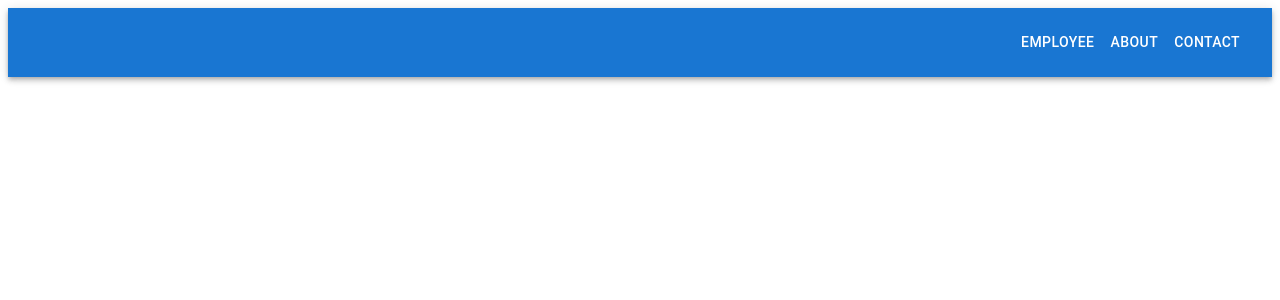
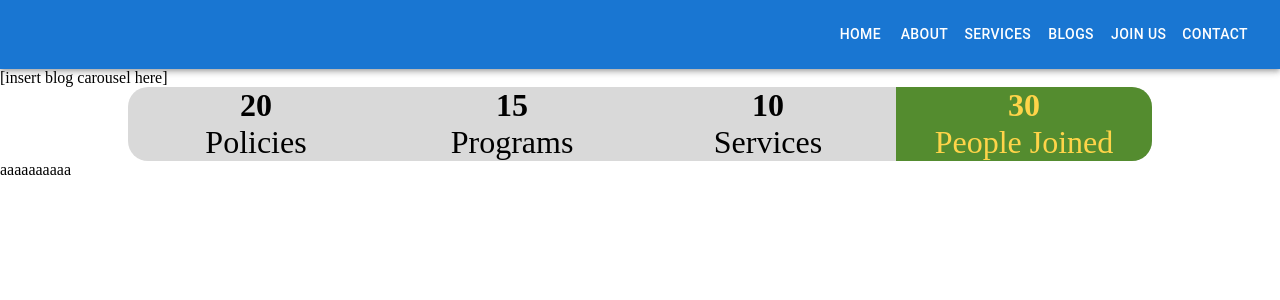
Before and after one commit to AmielSaballo/Wildlife, a React app: page / in a window 1280 px wide. Shown: the top 300 px of the page. Built offline with nearby package versions, Linux system fonts and the light colour scheme.

Commit message:
Initial Counter design

```diff
--- a/package.json
+++ b/package.json
@@ -16,6 +16,7 @@
     "@babel/preset-env": "^7.20.2",
     "@babel/preset-react": "^7.18.6",
     "babel-loader": "^9.1.2",
+    "css-loader": "^6.7.3",
     "html-webpack-plugin": "^5.5.0",
     "webpack": "^5.75.0",
     "webpack-cli": "^5.0.1",
@@ -25,9 +26,11 @@
     "@emotion/react": "^11.10.5",
     "@emotion/styled": "^11.10.5",
     "@mui/icons-material": "^5.11.9",
+    "@mui/joy": "^5.0.0-alpha.67",
     "@mui/material": "^5.11.9",
     "react": "^18.2.0",
     "react-dom": "^18.2.0",
-    "react-router-dom": "^6.8.1"
+    "react-router-dom": "^6.8.1",
+    "style-loader": "^3.3.1"
   }
 }
--- /dev/null
+++ b/src/Modules/Common/Footer.js
@@ -0,0 +1,20 @@
+import React from "react";
+import "../Common/Styles/Footer.css";
+
+function Footer() {
+  return (
+    <div>
+      <div className="footer">
+        <div className="footerL">
+          <div className="logo"></div>
+        </div>
+        <div className="footerR">
+          <p className="siteName">Wildlife PH</p>
+          <p className="terms">TERMS AND CONDITIONS</p>
+        </div>
+      </div>
+    </div>
+  );
+}
+
+export default Footer;
--- a/src/Modules/Common/Navbar.js
+++ b/src/Modules/Common/Navbar.js
@@ -11,7 +11,7 @@ import Container from "@mui/material/Container";
 import Button from "@mui/material/Button";
 import MenuItem from "@mui/material/MenuItem";
 
-const pages = ["Employee", "About", "Contact"];
+const pages = ["Home", "About", "Services", "Blogs", "Join Us", "Contact"];
 
 function Navbar() {
   const [anchorElNav, setAnchorElNav] = React.useState(null);
@@ -76,7 +76,9 @@ function Navbar() {
               {pages.map((page) => (
                 <MenuItem key={page} onClick={handleCloseNavMenu}>
                   <Typography textAlign="center">
-                    <Link to={`/${page.toLowerCase()}`}>{page}</Link>
+                    <Link to={`/${page.toLowerCase().replace(/\s/g, "")}`}>
+                      {page}
+                    </Link>
                   </Typography>
                 </MenuItem>
               ))}
@@ -105,11 +107,11 @@ function Navbar() {
           >
             {pages.map((page) => (
               <Link
-                to={`/${page.toLowerCase()}`}
+                to={`/${page.toLowerCase().replace(/\s/g, "")}`}
                 style={{ textDecoration: "none" }}
+                key={page}
               >
                 <Button
-                  key={page}
                   onClick={handleCloseNavMenu}
                   sx={{ my: 2, color: "white", display: "block" }}
                 >
--- /dev/null
+++ b/src/Modules/Common/Styles/Footer.css
@@ -0,0 +1,25 @@
+* {
+  margin: 0;
+  padding: 0;
+  border: 0;
+}
+
+.footer {
+  display: flex;
+  background-color: #f8f8f8;
+  padding: 2rem;
+  justify-content: space-between;
+}
+
+.footerR {
+  display: flex;
+  gap: 3rem;
+}
+
+.siteName {
+  color: #c6c6c6;
+}
+
+.terms {
+  color: #f9a620;
+}
--- /dev/null
+++ b/src/Modules/Home/Components/Counter.js
@@ -0,0 +1,32 @@
+import React from "react";
+import Grid from "@mui/joy/Grid";
+import "../Styles/Counter.css";
+
+function Counter(props) {
+  return (
+    <div>
+      <div className="gridContainer">
+        <Grid container sx={{ flexGrow: 1 }}>
+          <Grid className="gridItem" xs={3}>
+            <p className="bold">{props.policies}</p>
+            <p>Policies</p>
+          </Grid>
+          <Grid className="gridItem" xs={3}>
+            <p className="bold">{props.programs}</p>
+            <p>Programs</p>
+          </Grid>
+          <Grid className="gridItem" xs={3}>
+            <p className="bold">{props.services}</p>
+            <p>Services</p>
+          </Grid>
+          <Grid className="gridItem" xs={3}>
+            <p className="bold">{props.people}</p>
+            <p>People Joined</p>
+          </Grid>
+        </Grid>
+      </div>
+    </div>
+  );
+}
+
+export default Counter;
--- a/src/Modules/Home/Home.js
+++ b/src/Modules/Home/Home.js
@@ -0,0 +1,21 @@
+import React from "react";
+import Footer from "../Common/Footer";
+import Counter from "./Components/Counter";
+
+const Home = () => {
+  return (
+    <div>
+      <section className="carousel">[insert blog carousel here]</section>
+      <section className="about">
+        <Counter policies={20} programs={15} services={10} people={30} />
+      </section>
+      <section className="animals"></section>
+      <section className="stat">aaaaaaaaaa</section>
+      <section className="join"></section>
+      <section className="services"></section>
+      {/* <Footer /> */}
+    </div>
+  );
+};
+
+export default Home;
--- /dev/null
+++ b/src/Modules/Home/Styles/Counter.css
@@ -0,0 +1,30 @@
+* {
+  margin: 0;
+  padding: 0;
+  border: 0;
+}
+
+.bold {
+  font-weight: bold;
+}
+
+.gridContainer {
+  margin: auto;
+  color: black;
+  border-radius: 20px;
+  text-align: center;
+  width: 80%;
+  font-size: 2rem;
+  background-color: #d9d9d9;
+}
+
+.gridContainer:nth-last-child(2) {
+  border-right: solid 10px #548c2f;
+}
+
+.gridItem:last-child {
+  background-color: #548c2f;
+  color: #ffd449;
+  border-top-right-radius: 20px;
+  border-bottom-right-radius: 20px;
+}
--- a/src/Router.js
+++ b/src/Router.js
@@ -1,13 +1,14 @@
 import React from "react";
 import { BrowserRouter, Route, Routes } from "react-router-dom";
 import Navbar from "./Modules/Common/Navbar";
+import Home from "./Modules/Home/Home";
 
 const Router = () => {
   return (
     <BrowserRouter>
       <Navbar />
       <Routes>
-        <Route path="/" element={<></>} />
+        <Route path="/" element={<Home />} />
       </Routes>
     </BrowserRouter>
   );
--- a/webpack.config.js
+++ b/webpack.config.js
@@ -26,6 +26,10 @@ module.exports = {
         exclude: /node_modules/,
         use: ["babel-loader"],
       },
+      {
+        test: /\.css$/i,
+        use: ["style-loader", "css-loader"],
+      },
     ],
   },
   // pass all js files through Babel
```
Also changed, not shown: 1 other file (tests, documents, lock files or other folders).
